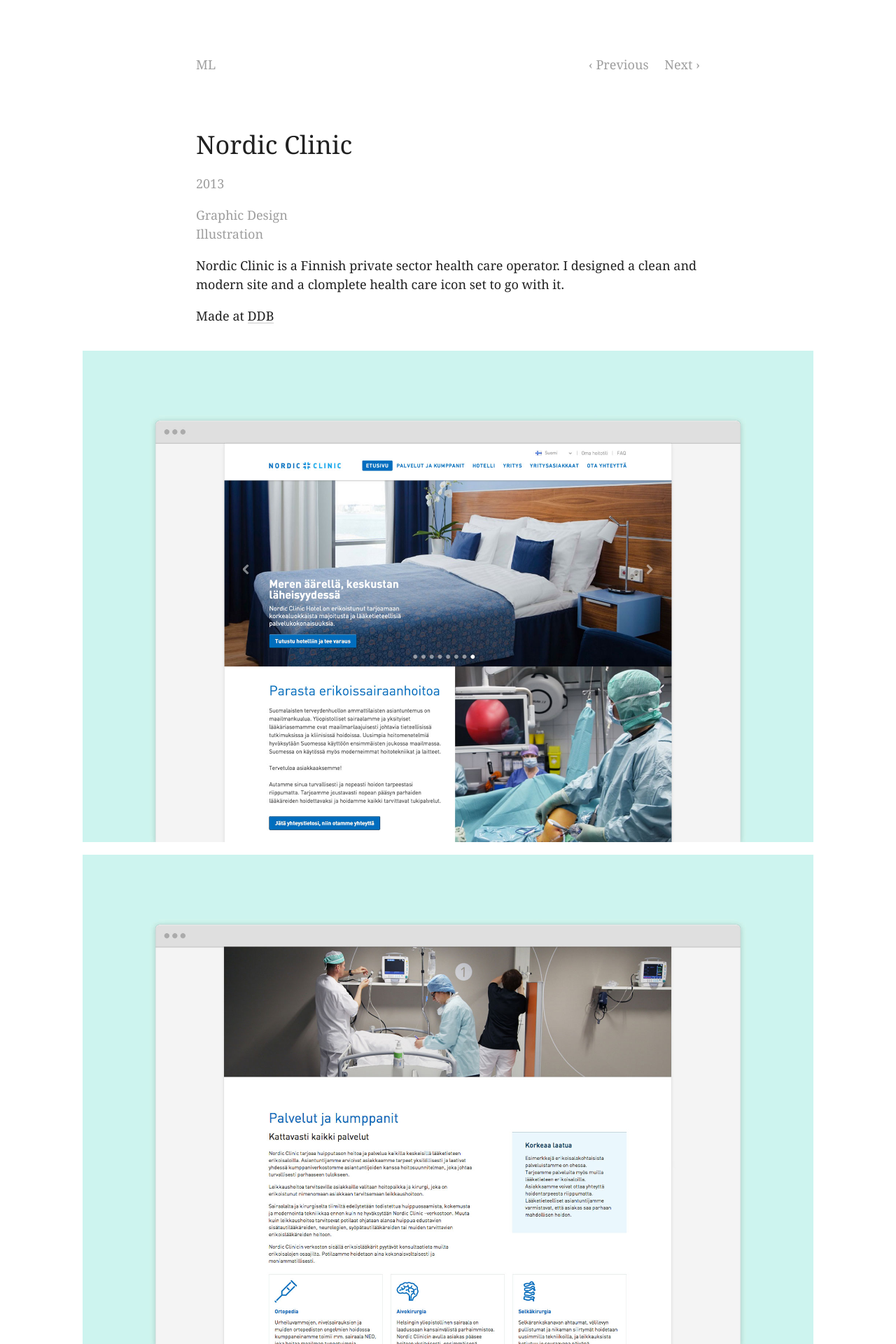
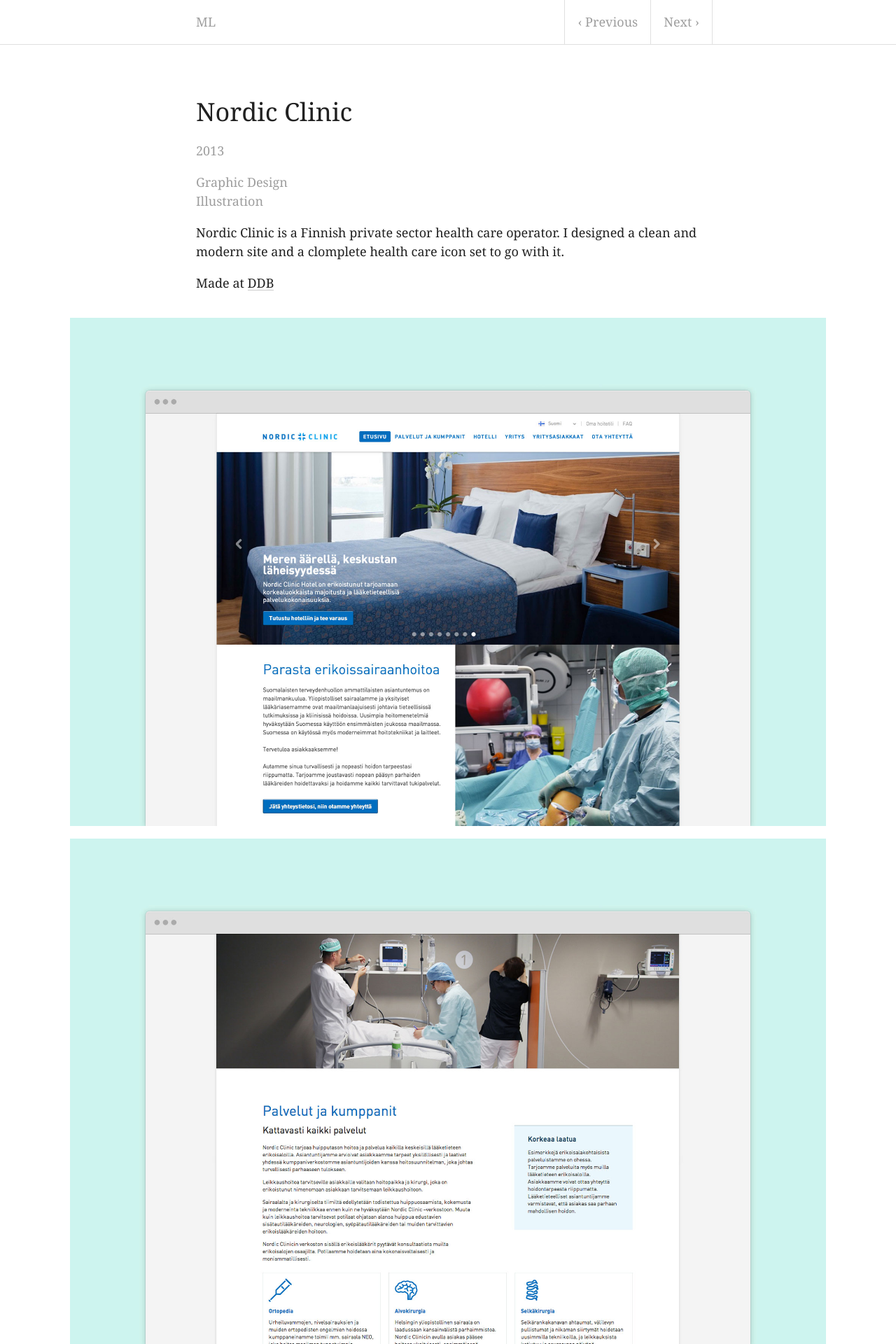
Before and after one commit to mlindholm/homepage, a Jekyll site: the page built from _posts/2013-08-01-nordic-clinic.md, in a window 1280 px wide. Shown: the top 1920 px of the page at 70% size. Built offline with Jekyll 4.4.1, drawn with Linux system fonts in a browser that asks for light colours; nearby versions of some CDN libraries.

Commit message:
Add new styles for main navigation

```diff
--- a/_includes/main-navigation.html
+++ b/_includes/main-navigation.html
@@ -1,6 +1,6 @@
 <nav class="main-navigation">
   <div class="wrapper">
-    <a href="{{ site.baseurl }}/">ML</a>
+    <a class="logo" href="{{ site.baseurl }}/">ML</a>
     {% if page.url != '/'%}
     <div class="pagination">
       {% if page.next.url %}
--- a/_scss/_main.scss
+++ b/_scss/_main.scss
@@ -14,46 +14,13 @@
 }
 
 .wrapper {
-  max-width: 40rem;
+  max-width: 42rem;
   margin: 0 auto;
-  margin-top: 6%;
+  padding-left: 1rem;
+  padding-right: 1rem;
   @include clearfix;
-
-  @include media-query($tablet) {
-    max-width: 100%;
-    margin: 0;
-    padding: 2rem 2rem 0 2rem;
-  }
-
-  @include media-query($phone) {
-    padding: 1rem 1rem 0 1rem;
-  }
 }
 
-.main-navigation {
-  @extend .wrapper;
-  color: $gray;
-  margin-top: 0;
-  padding-top: 2rem;
-  @include clearfix;
-
-  .pagination {
-    float: right;
-
-    a {
-      padding: 0 0.5rem;
-
-      &:last-child {
-        padding-right: 0;
-      }
-    }
-  }
-
-  a {
-    color: $gray;
-    @extend a.no-underline;
-  }
-}
 
 // Typography
 
@@ -127,23 +94,42 @@
 }
 
 
-// Elements
+// Navigation
 
-.space {
-  height: 2rem;
-}
+.main-navigation {
+  color: $gray;
+  border-bottom: 1px solid #E0E0E0;
+  @include clearfix;
 
-.wrapper img {
-  max-width: 100%;
-  height: auto
-}
+  a {
+    display: block;
+    float: left;
+    color: $gray;
+    padding: 1rem;
+    @extend a.no-underline;
+  }
 
-hr {
-  background-color: #ddd;
-  height: 1px;
-  border: none;
-  outline: none;
-  margin: 2rem 0;
+  .logo {
+    margin-left: -1rem;
+  }
+
+  .pagination {
+    float: right;
+    margin-right: -1rem;
+
+    a {
+      border-left: 1px solid #e0e0e0;
+      border-right: 1px solid #e0e0e0;
+
+      &:first-child {
+        margin-right: -1px;
+      }
+
+      &:hover {
+        background-color: #f5f5f5;
+      }
+    }
+  }
 }
 
 .sub-navigation {
@@ -169,11 +155,40 @@
 }
 
 
+// Elements
+
+.space {
+  height: 2rem;
+}
+
+.wrapper img {
+  max-width: 100%;
+  height: auto
+}
+
+hr {
+  background-color: #ddd;
+  height: 1px;
+  border: none;
+  outline: none;
+  margin: 2rem 0;
+}
+
+
 // Page styles
 
-.title {
-  width: 75%;
+.main {
+  margin-top: 4rem;
+
+  @include media-query($tablet) {
+    margin-top: 2rem;
+  }
+
+  .title {
+    width: 75%;
+  }
 }
+
 
 .project {
   margin-bottom: 3rem;
@@ -197,7 +212,7 @@
       position: relative;
       right: -50%;
       width: 100vw;
-      max-width: 60rem;
+      max-width: 62rem;
       margin-top: 1rem;
       padding: 0 1rem;
     }
```
